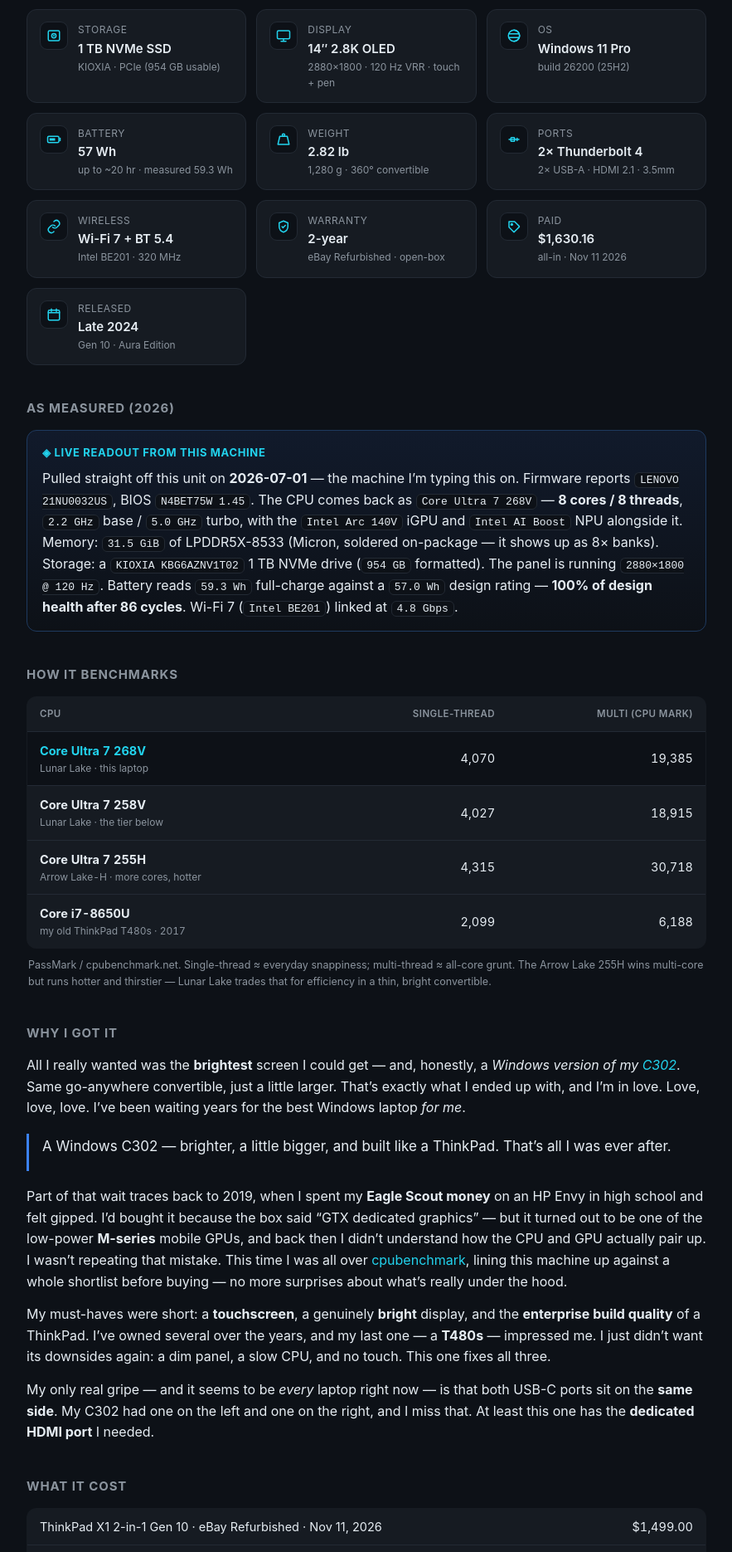
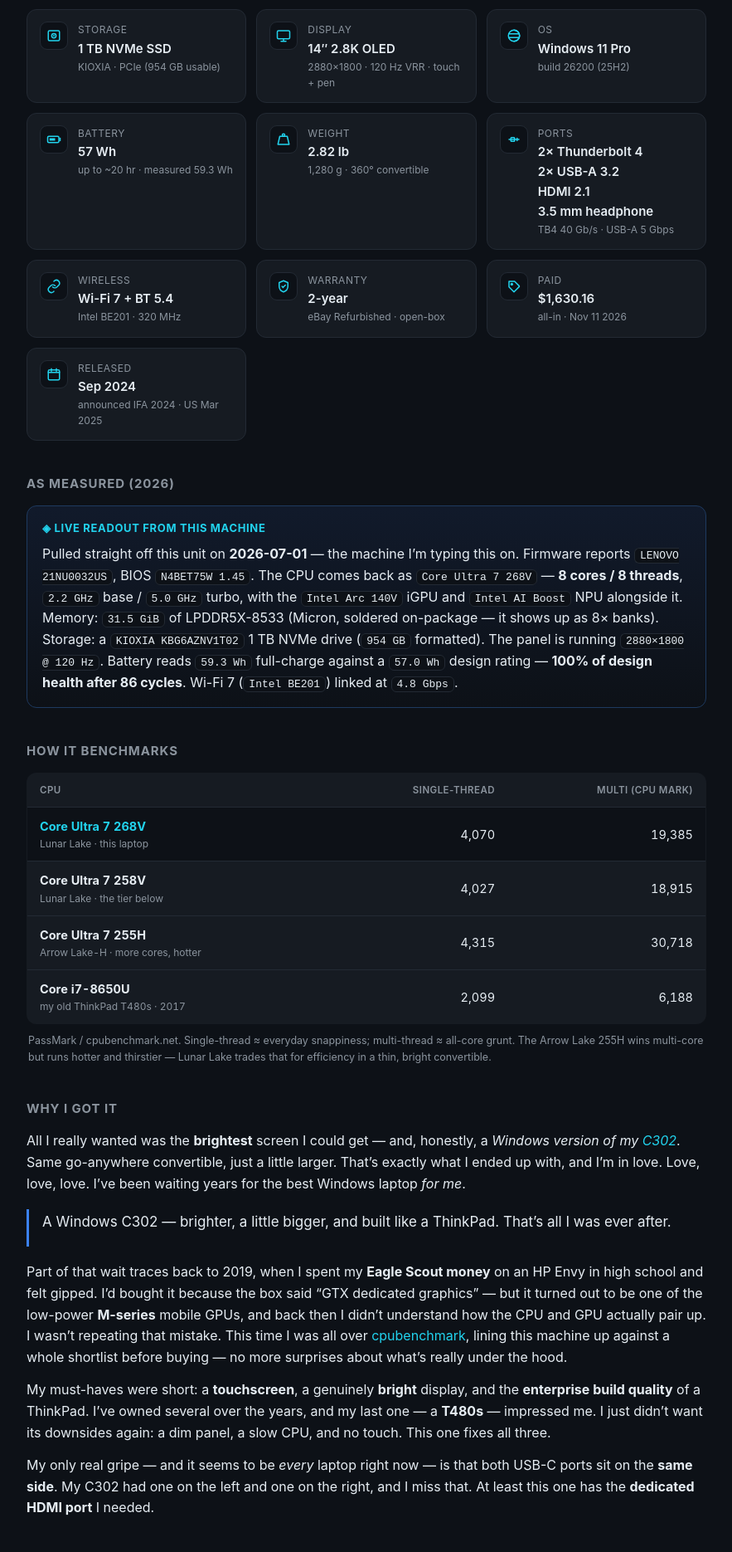
Before and after one commit to masautt/masautt.github.io, a Jekyll site: the page devices/thinkpad-x1-2in1-gen10.standalone.html, which Jekyll copies as it is, in a window 1280 px wide. Shown: the part 528-2398 px from the top of the page at 83% size, without its empty margins (198-1081 px from the left). Built offline with Jekyll 4.4.1, drawn with Linux system fonts in a browser that asks for light colours.

Commit message:
chore: auto-export standalone device HTML [skip ci]

```diff
--- a/devices/asus-c302.standalone.html
+++ b/devices/asus-c302.standalone.html
@@ -112,7 +112,7 @@ table.bench{width:100%;border-collapse:collapse;background:var(--card);border:1p
 /* compare table (devices index) */
 .compare-wrap{overflow-x:auto;border:1px solid var(--line);border-radius:12px;background:var(--card)}
 table.compare{border-collapse:collapse;min-width:100%;font-size:14px}
-.compare th,.compare td{padding:11px 14px;border-top:1px solid var(--line);text-align:left;white-space:nowrap}
+.compare th,.compare td{padding:11px 14px;border-top:1px solid var(--line);text-align:left;white-space:nowrap;vertical-align:top}
 .compare thead th{border-top:0;border-bottom:1px solid var(--line);vertical-align:top;font-weight:700;color:var(--ink)}
 .compare thead th a{color:var(--ink)}
 .compare thead th a:hover{color:var(--accent2)}
@@ -231,8 +231,8 @@ footer code{background:var(--card);border:1px solid var(--line);border-radius:5p
     <div class="ic"><svg viewBox="0 0 24 24" fill="none" stroke="currentColor" stroke-width="2" stroke-linecap="round" stroke-linejoin="round"><path d="M4 12h16"/><rect x="7" y="9" width="6" height="6" rx="1"/><path d="M17 10v4"/></svg></div>
     <div>
       <div class="k">Ports</div>
-      <div class="v">2× USB-C</div>
-      <div class="note">microSD · 3.5mm</div>
+      <div class="v">2× USB-C (3.1 Gen 1)<br>microSD<br>3.5 mm headphone</div>
+      <div class="note">both USB-C charge + display out</div>
     </div>
   </div>
 
--- a/devices/macbook-air-m1.standalone.html
+++ b/devices/macbook-air-m1.standalone.html
@@ -112,7 +112,7 @@ table.bench{width:100%;border-collapse:collapse;background:var(--card);border:1p
 /* compare table (devices index) */
 .compare-wrap{overflow-x:auto;border:1px solid var(--line);border-radius:12px;background:var(--card)}
 table.compare{border-collapse:collapse;min-width:100%;font-size:14px}
-.compare th,.compare td{padding:11px 14px;border-top:1px solid var(--line);text-align:left;white-space:nowrap}
+.compare th,.compare td{padding:11px 14px;border-top:1px solid var(--line);text-align:left;white-space:nowrap;vertical-align:top}
 .compare thead th{border-top:0;border-bottom:1px solid var(--line);vertical-align:top;font-weight:700;color:var(--ink)}
 .compare thead th a{color:var(--ink)}
 .compare thead th a:hover{color:var(--accent2)}
@@ -239,8 +239,8 @@ footer code{background:var(--card);border:1px solid var(--line);border-radius:5p
     <div class="ic"><svg viewBox="0 0 24 24" fill="none" stroke="currentColor" stroke-width="2" stroke-linecap="round" stroke-linejoin="round"><path d="M4 12h16"/><rect x="7" y="9" width="6" height="6" rx="1"/><path d="M17 10v4"/></svg></div>
     <div>
       <div class="k">Ports</div>
-      <div class="v">2× Thunderbolt</div>
-      <div class="note">USB4 · 3.5mm</div>
+      <div class="v">2× Thunderbolt / USB 4<br>3.5 mm headphone</div>
+      <div class="note">USB4 · 40 Gb/s — that's everything</div>
     </div>
   </div>
 
--- a/devices/thinkpad-x1-2in1-gen10.standalone.html
+++ b/devices/thinkpad-x1-2in1-gen10.standalone.html
@@ -112,7 +112,7 @@ table.bench{width:100%;border-collapse:collapse;background:var(--card);border:1p
 /* compare table (devices index) */
 .compare-wrap{overflow-x:auto;border:1px solid var(--line);border-radius:12px;background:var(--card)}
 table.compare{border-collapse:collapse;min-width:100%;font-size:14px}
-.compare th,.compare td{padding:11px 14px;border-top:1px solid var(--line);text-align:left;white-space:nowrap}
+.compare th,.compare td{padding:11px 14px;border-top:1px solid var(--line);text-align:left;white-space:nowrap;vertical-align:top}
 .compare thead th{border-top:0;border-bottom:1px solid var(--line);vertical-align:top;font-weight:700;color:var(--ink)}
 .compare thead th a{color:var(--ink)}
 .compare thead th a:hover{color:var(--accent2)}
@@ -239,8 +239,8 @@ footer code{background:var(--card);border:1px solid var(--line);border-radius:5p
     <div class="ic"><svg viewBox="0 0 24 24" fill="none" stroke="currentColor" stroke-width="2" stroke-linecap="round" stroke-linejoin="round"><path d="M4 12h16"/><rect x="7" y="9" width="6" height="6" rx="1"/><path d="M17 10v4"/></svg></div>
     <div>
       <div class="k">Ports</div>
-      <div class="v">2× Thunderbolt 4</div>
-      <div class="note">2× USB-A · HDMI 2.1 · 3.5mm</div>
+      <div class="v">2× Thunderbolt 4<br>2× USB-A 3.2<br>HDMI 2.1<br>3.5 mm headphone</div>
+      <div class="note">TB4 40 Gb/s · USB-A 5 Gbps</div>
     </div>
   </div>
 
@@ -275,8 +275,8 @@ footer code{background:var(--card);border:1px solid var(--line);border-radius:5p
     <div class="ic"><svg viewBox="0 0 24 24" fill="none" stroke="currentColor" stroke-width="2" stroke-linecap="round" stroke-linejoin="round"><rect x="3" y="5" width="18" height="16" rx="2"/><path d="M3 9h18M8 3v4M16 3v4"/></svg></div>
     <div>
       <div class="k">Released</div>
-      <div class="v">Late 2024</div>
-      <div class="note">Gen 10 · Aura Edition</div>
+      <div class="v">Sep 2024</div>
+      <div class="note">announced IFA 2024 · US Mar 2025</div>
     </div>
   </div>
 
```
Also changed, not shown: devices/thinkpad-t480s.standalone.html (+5 -5 lines).
